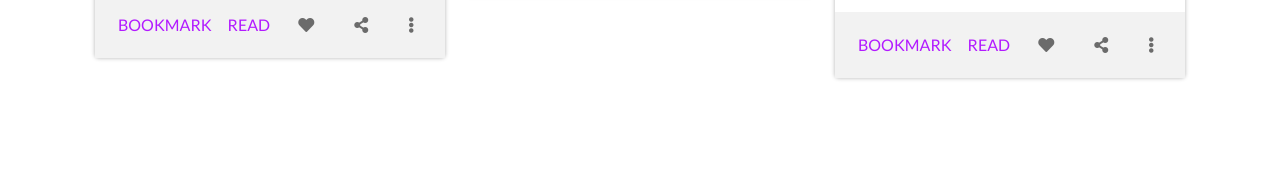
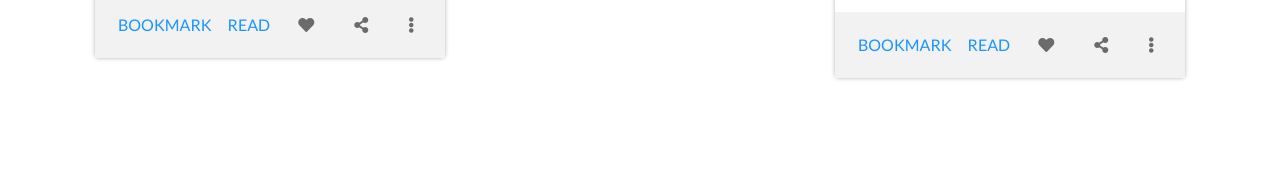
Before and after one commit to ttahm3d/css-cards-assignment, a website built with Parcel: page index.html in a window 1280 px wide. Shown: the part 508-693 px from the top of the page. Built offline with nearby package versions, Linux system fonts and the light colour scheme.

Commit message:
changed colors

```diff
--- a/src/components/card.css
+++ b/src/components/card.css
@@ -95,13 +95,13 @@
 
 .card-link {
   text-transform: uppercase;
-  color: hsl(280, 100%, 55%);
+  color: hsl(208, 100%, 55%);
   display: inline-block;
   padding: 0.8rem;
 }
 
 .card-link:hover {
-  background-color: hsla(280, 100%, 55%, 0.09);
+  background-color: hsla(208, 100%, 55%, 0.09);
 }
 
 .card-image {
```
